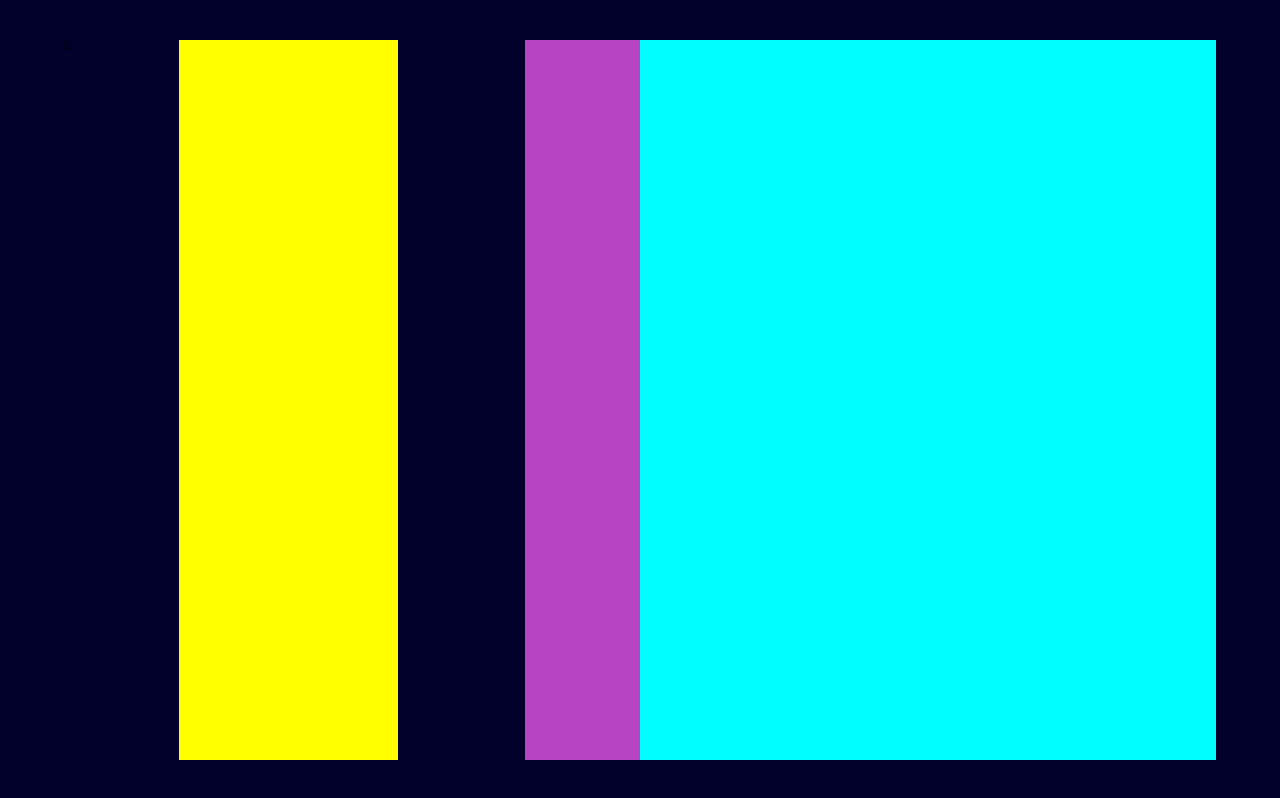
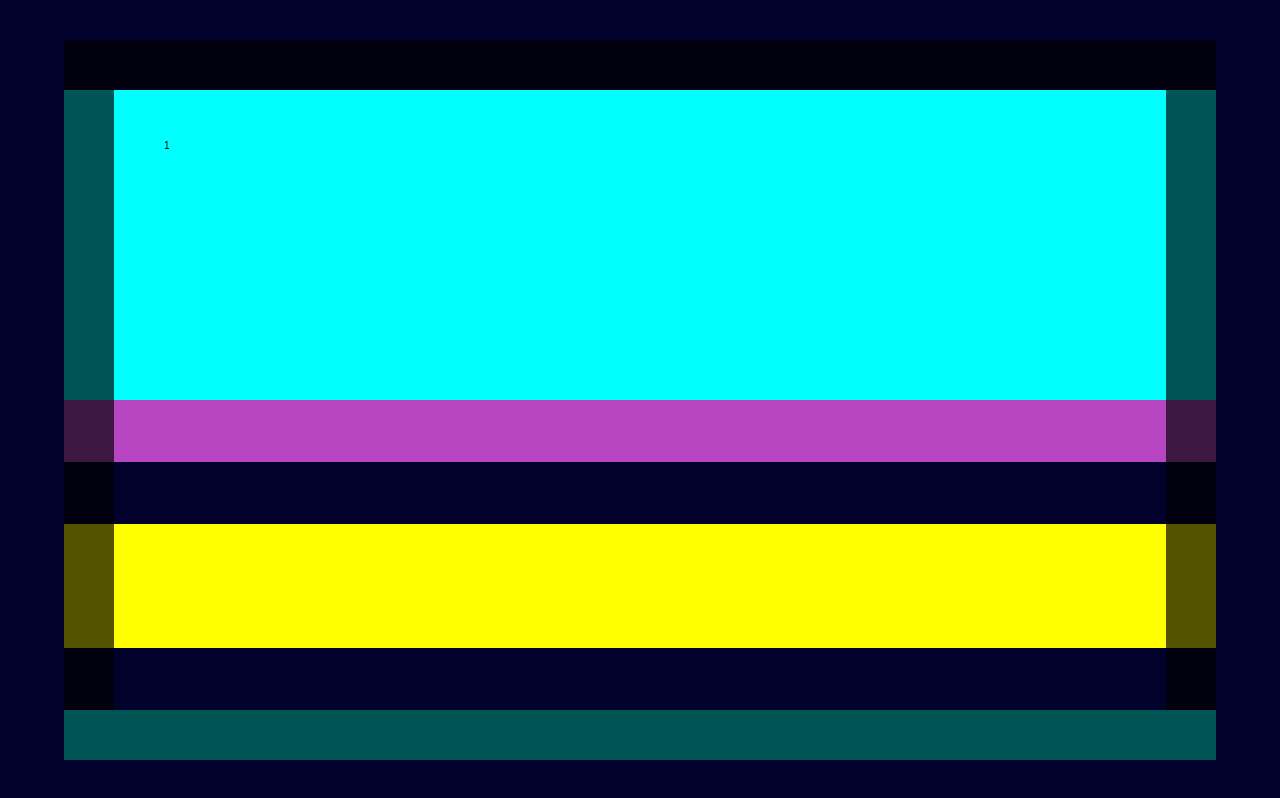
Before and after one commit to Asoo-dev/playing-around, a plain HTML site: page current/index.html in a window 1280 px wide. Drawn offline with Linux system fonts and the light colour scheme.

Commit message:
playing with background size position

```diff
--- a/current/style.css
+++ b/current/style.css
@@ -35,21 +35,28 @@ body {
 }
 
 .gi1 {
+  border: 50px solid rgba(0, 0, 0, 0.671);
+  padding: 5rem;
   background: linear-gradient(
-    to left,
+    to bottom,
     aqua 50%,
     rgb(183, 69, 194) 50%,
     rgb(183, 69, 194) 60%,
     transparent 60%,
-    transparent 71%,
-    yellow 71%,
+    transparent 70%,
+    yellow 70%,
     yellow 90%,
     transparent 90%
   );
+  background-size: 100% 100%;
+  /* background-repeat: no-repeat; */
+  /* background-position: 50% 0%; */
+  background-origin: padding-box;
   transition: background 0.6s linear;
 }
 
 .gi1:hover {
+  background-position: 50% 100%;
 }
 .gi2 {
 }
```
